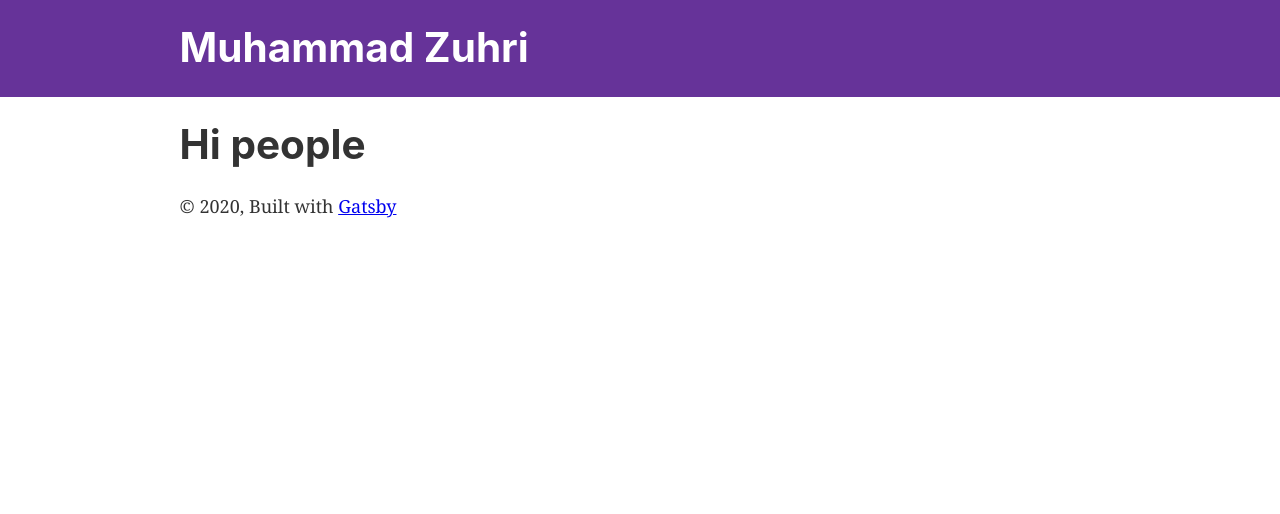
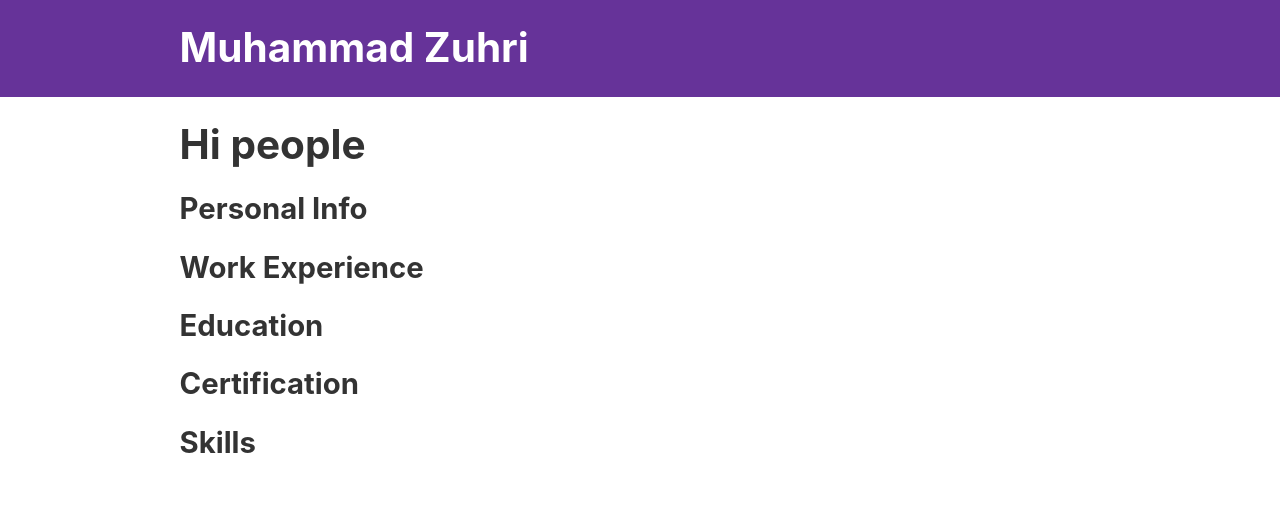
Before and after one commit to Izzur/resume, a Gatsby site: page / in a window 1280 px wide. Built offline with nearby package versions, Linux system fonts and the light colour scheme; Gatsby itself is replaced by a stand-in of ours.

Commit message:
Add section on index

```diff
--- a/src/components/layout.js
+++ b/src/components/layout.js
@@ -35,9 +35,7 @@ const Layout = ({ children }) => {
       >
         <main>{children}</main>
         <footer>
-          © {new Date().getFullYear()}, Built with
-          {` `}
-          <a href="https://www.gatsbyjs.org">Gatsby</a>
+          <a href="https://github.com/Izzur" hidden>© {new Date().getFullYear()}, You found me :)</a>
         </footer>
       </div>
     </>
--- a/src/pages/index.js
+++ b/src/pages/index.js
@@ -1,14 +1,17 @@
 import React from "react"
-import { Link } from "gatsby"
 
 import Layout from "../components/layout"
-import Image from "../components/image"
 import SEO from "../components/seo"
 
 const IndexPage = () => (
   <Layout>
     <SEO title="Izzur" />
     <h1>Hi people</h1>
+    <h2>Personal Info</h2>
+    <h2>Work Experience</h2>
+    <h2>Education</h2>
+    <h2>Certification</h2>
+    <h2>Skills</h2>
   </Layout>
 )
 
```
